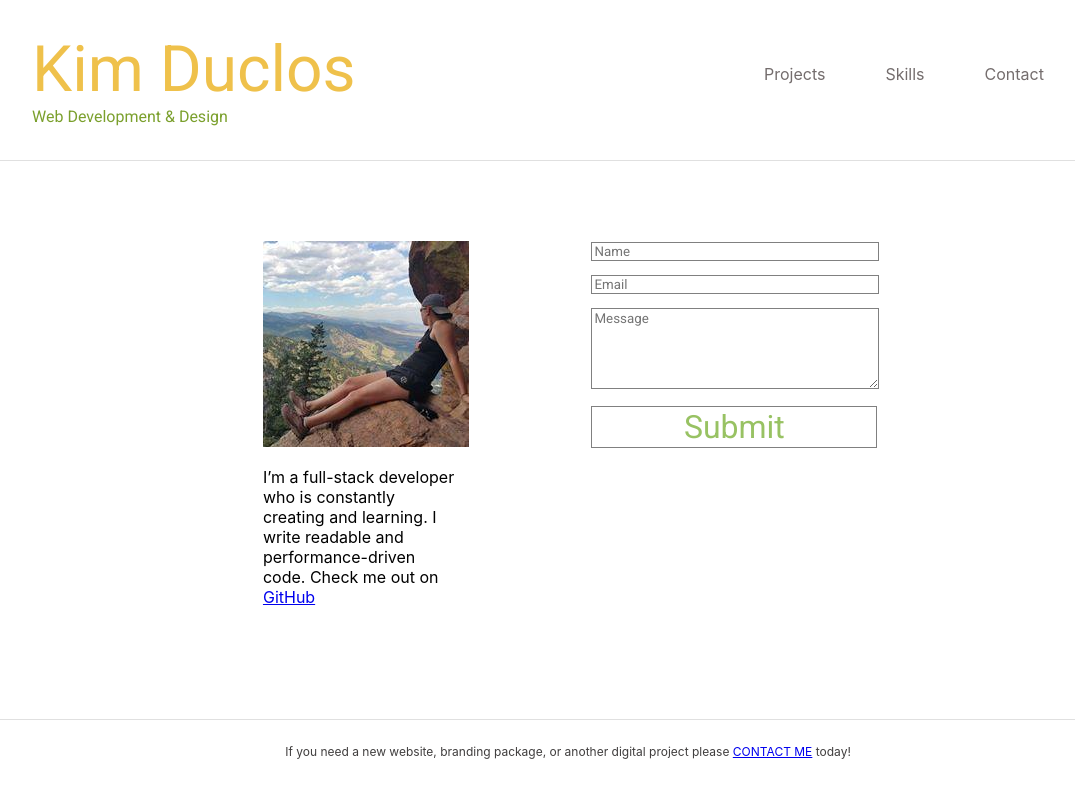
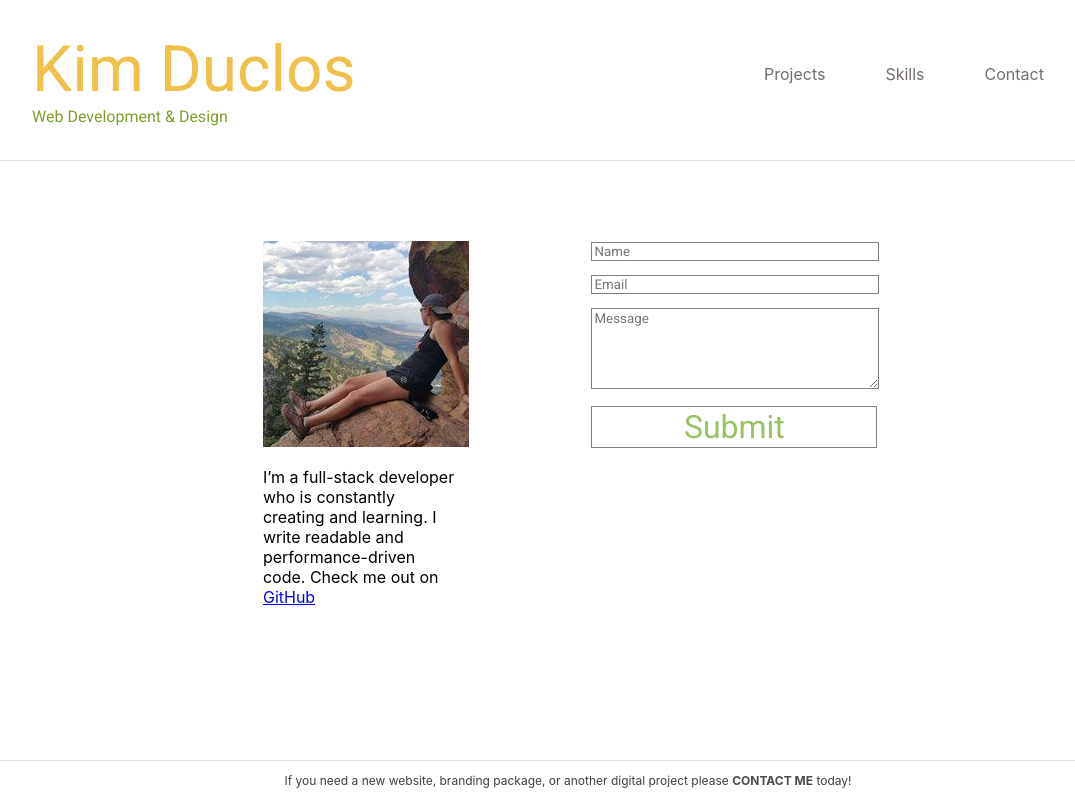
Before and after one commit to KimDuclos/kimduclos.github.io, a React (Create React App) app: page /contactForm in a window 1280 px wide. Shown: the whole page, without its empty margins (72-1147 px from the left). Built offline with nearby package versions, Linux system fonts and the light colour scheme.

Commit message:
made footer sticky

```diff
--- a/src/footer/footer.scss
+++ b/src/footer/footer.scss
@@ -1,9 +1,16 @@
 .footer {
     display: flex;
     justify-content: center;
-    margin: 8em 0 0 0;
-    padding: 1em 0 0 0;
     font-size: .75em;
     color: #403E3E;
     border-top: solid 1px #E0E0E0;
+    position: fixed;
+    left: 0;
+    bottom: 0;
+    width: 100%;
+    :link {
+        text-decoration: none;
+        color: rgb(78, 74, 74);
+        font-weight: bold;
+    }
 }
```
